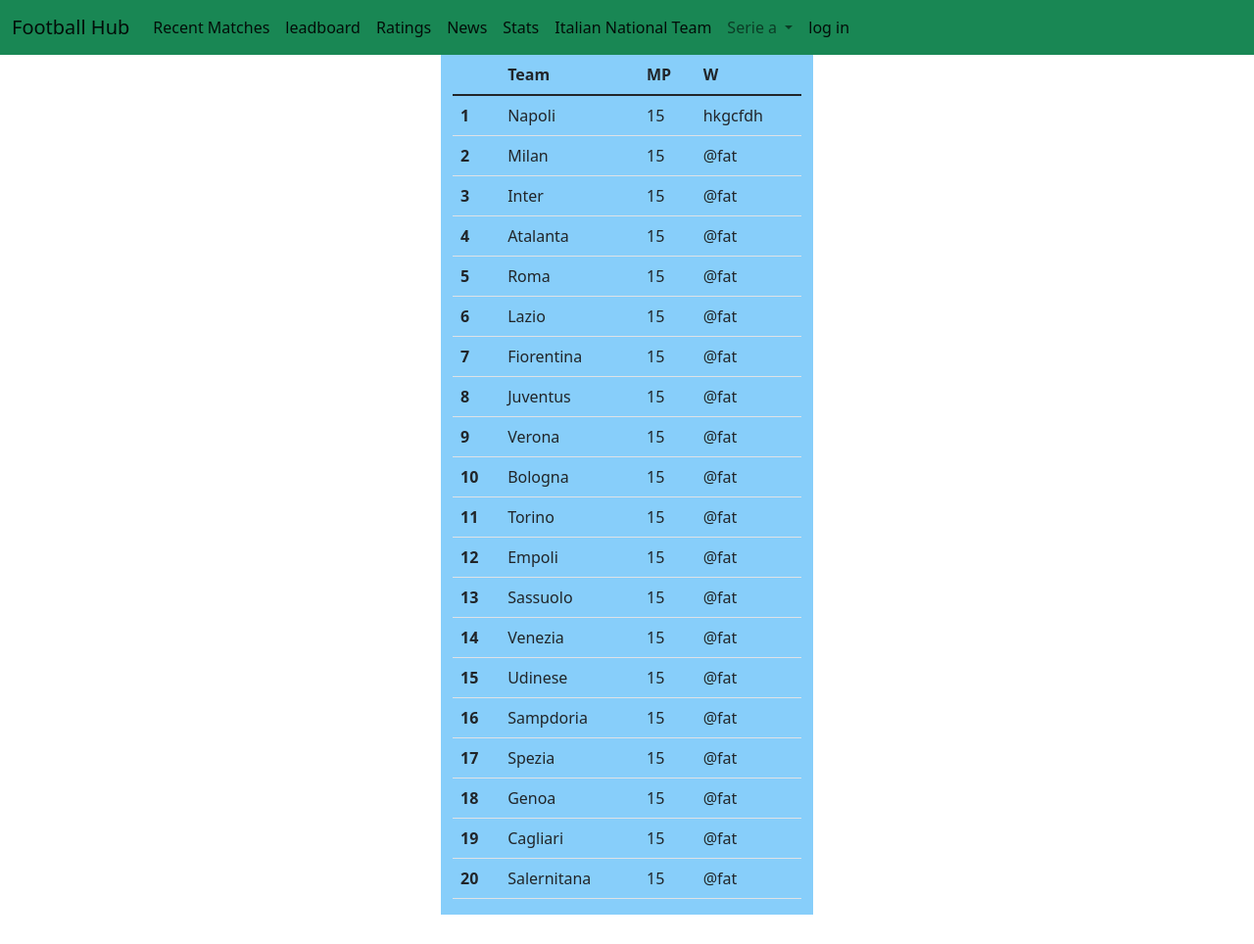
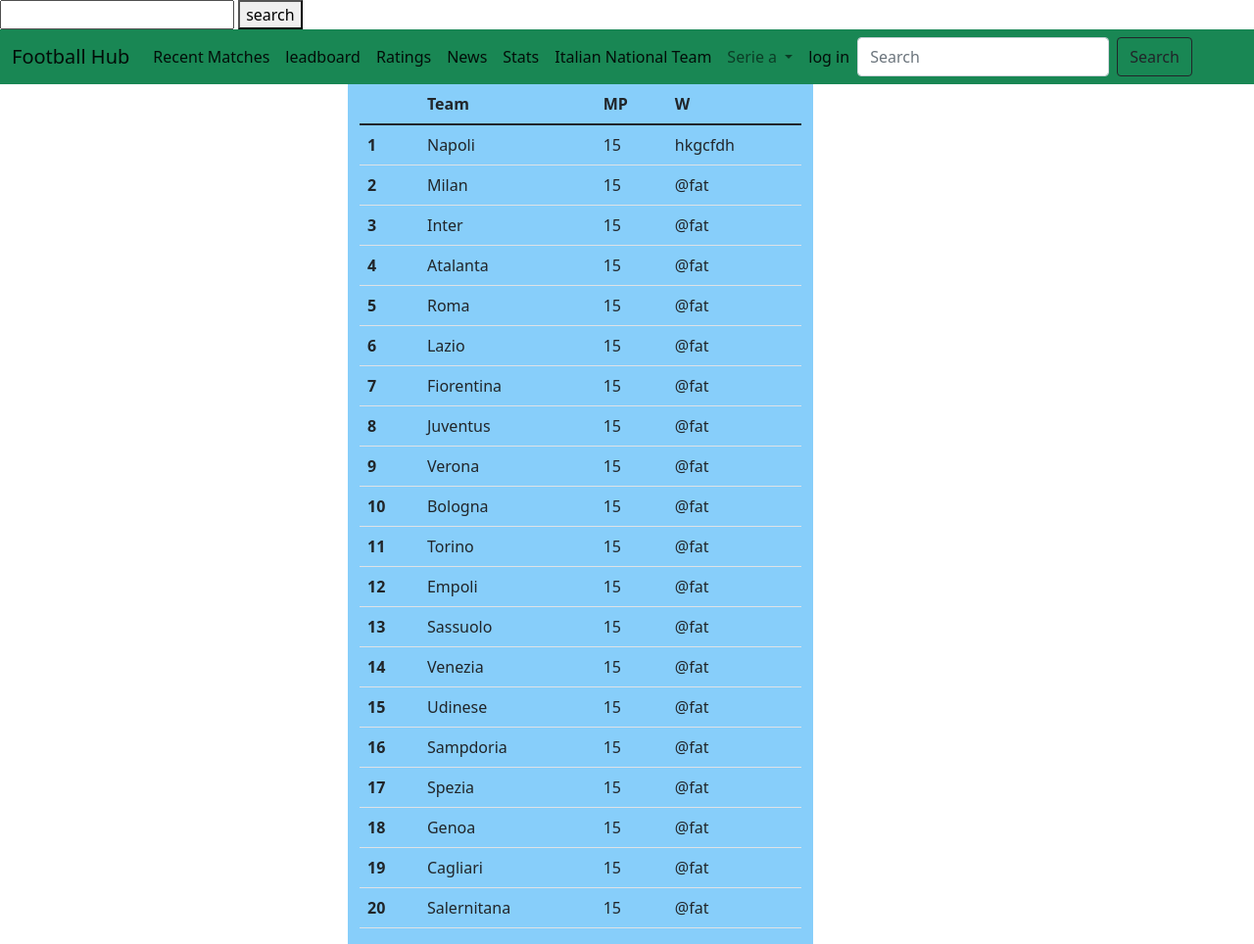
Before and after one commit to Giulio2008/unit-1-Bootstrap, a plain HTML site: page SerieA.html in a window 1280 px wide. Shown: the whole page at 98% size. Before the commit the page ends 934 px from the top, so only its background shows below. Drawn offline with nearby package versions, Linux system fonts and the light colour scheme.

Commit message:
2021
heloo

```diff
--- a/SerieA.html
+++ b/SerieA.html
@@ -13,6 +13,12 @@
   <body>
 
 
+    <form action="https://www.google.com/search">
+    <input type="text" name="q">
+    <button type="submit"> search</button>
+    </form>
+
+
 
     <nav class="navbar navbar-expand-lg navbar-light bg-success">
         <div class="container-fluid">
@@ -23,7 +29,7 @@
           <div class="collapse navbar-collapse" id="navbarNavDropdown">
             <ul class="navbar-nav">
               <li class="nav-item">
-                <a class="nav-link active" aria-current="page" href="#">Recent Matches</a>
+                <a class="nav-link active" aria-current="page" href="recentmatches.html">Recent Matches</a>
               </li>
               <li class="nav-item">
                 <a class="nav-link active" aria-current="page" href="leadboard.html"> leadboard</a>
@@ -57,6 +63,13 @@
                       </div>
 
                 </ul>
+                <form class="d-flex">
+                  <input class="form-control me-2" type="search" placeholder="Search" aria-label="Search">
+                  <button class="btn btn-outline-dark" type="submit">Search</button>
+                </form>
+              </div>
+            </div>
+            </nav>
 
               </li>
             </ul>
@@ -66,11 +79,11 @@
       <div class="container">
         <div class="row">
            <!-- 0% 0/12 -->
-          <div class="col-sm-4 col-lg-0 white-box">
+          <div class="col-sm-4 col-lg-3 white-box">
             column 1
           </div>
           <!-- 100% 12/12 -->
-          <div class="col-sm-3 col-lg-4 blue-box">
+          <div class="col-sm-3 col-lg-5 blue-box">
             <table class="table">
               <thead>
                 <tr>
@@ -205,7 +218,7 @@
             </table>
           </div>
           <!-- 0% 0/12 -->
-          <div class="col-sm-4 col-lg-0 white-box">
+          <div class="col-sm-4 col-lg-2 white-box">
             column 3
           </div>
         </div>
```
Also changed, not shown: log-in.html (+6 -0 lines), style.css (line endings or trailing spaces).
